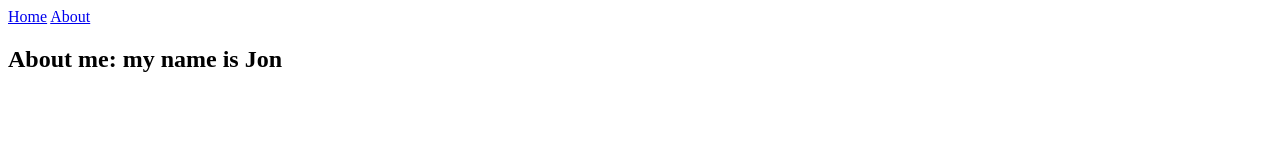
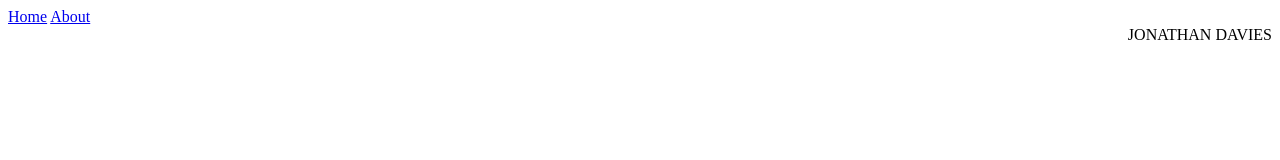
Before and after one commit to jondavies00/jondavies00.github.io, a plain HTML site: page index.html in a window 1280 px wide. Drawn offline with Linux system fonts and the light colour scheme.

```diff
--- a/index.html
+++ b/index.html
@@ -2,11 +2,20 @@
 <html>
 <head>
     <meta charset="utf-8" />
-    <title>About me:</title>
+    <title>My Portfolio</title>
+    <link rel="stylesheet" href="styles.css">
 </head>
 <body>
-    <a href="index.html">Home</a> <!-- An 'a' tag lets your hyperlink things-->
-    <a href="about.html">About</a>
-    <h2>About me: my name is Jon</h2>
+    <div class="container"> <!-- divs can be used to apply styles (in css) to sections of code-->
+        <div class="nav-wrapper">
+            <div class="left-side">
+                <a href="index.html">Home</a> <!-- An 'a' tag lets your hyperlink things-->
+                <a href="about.html">About</a>
+            </div>
+            <div class="right-side">
+                <div> JONATHAN DAVIES</div> <!-- By themselves, div's only function is a line break-->
+            </div>
+        </div>
+    </div>
 </body>
 </html>
--- /dev/null
+++ b/styles.css
@@ -0,0 +1,7 @@
+.left-side{
+    text-align: left;
+}
+
+.right-side{
+    text-align: right;
+}
```
Also changed, not shown: about.html (added, +12 -0 lines), images/fb_icon.png (added), images/github_icon.png (added), images/twitter_icon.png (added), images/york_icon.png (added), images/youtube_icon.png (added).
